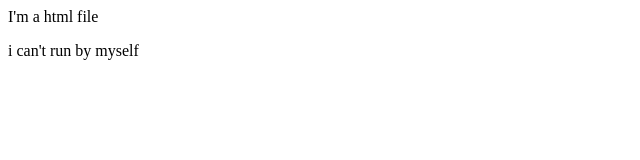
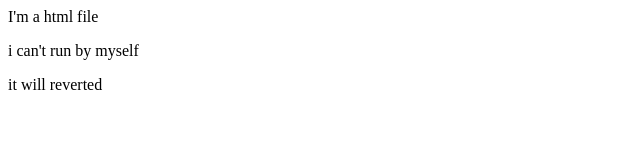
Before and after one commit to Asif734/GitPractice, a plain HTML site: page index.html in a window 1280 px wide. Shown: the whole page, without its empty margins (0-640 px from the left). Drawn offline with Linux system fonts and the light colour scheme.

Commit message:
reverted

```diff
--- a/index.html
+++ b/index.html
@@ -2,5 +2,7 @@
 <body>
 <p>I'm a html file</p>
 <p>i can't run by myself</p>
+<p>it will reverted</p>
+
 </body>
 </html>
```
